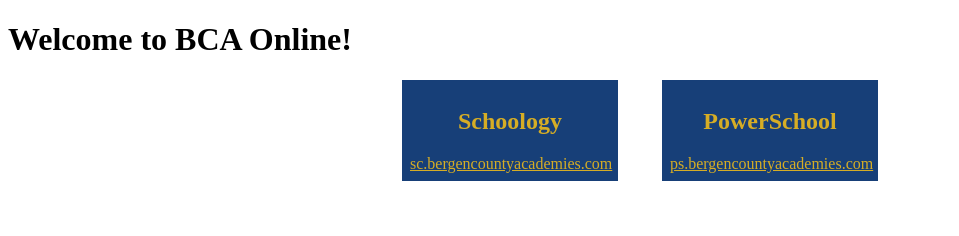
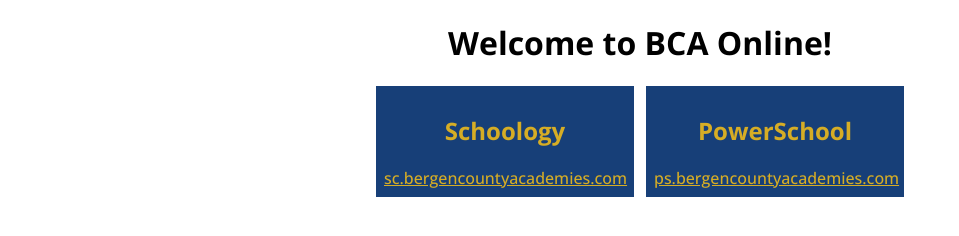
Before and after one commit to Bergen-County-Academies-Online/bergen-county-academies-online.github.io, a plain HTML site: page index.html in a window 1280 px wide. Shown: the whole page, without its empty margins (0-959 px from the left). Drawn offline with nearby package versions, Linux system fonts and the light colour scheme.

Commit message:
Changed font family

```diff
--- a/index.html
+++ b/index.html
@@ -5,6 +5,9 @@
     <meta name="viewport" content="width=device-width, initial-scale=1.0">
     <link rel="stylesheet" href="style.css">
     <title>BCA Online</title>
+    <link rel="preconnect" href="https://fonts.googleapis.com">
+    <link rel="preconnect" href="https://fonts.gstatic.com" crossorigin>
+    <link href="https://fonts.googleapis.com/css2?family=Open+Sans:ital,wght@0,300..800;1,300..800&display=swap" rel="stylesheet">
 </head>
 <body>
     <h1>Welcome to BCA Online!</h1>
--- a/script.js
+++ b/script.js
@@ -4,6 +4,7 @@ function createShortcut(name, URL) {
     shortcut.addEventListener("click", () => {
         location.href = URL;
     })
+    shortcut.title = URL;
 
     let shortcutTitle = document.createElement("h2");
     shortcutTitle.innerText = name;
--- a/style.css
+++ b/style.css
@@ -1,7 +1,19 @@
+body {
+    font-family: "Open Sans", sans-serif;
+    font-optical-sizing: auto;
+    font-weight: 500;
+    font-style: normal;
+    font-variation-settings:
+            "wdth" 100;
+}
+
+h1 {
+    text-align: center;
+}
 #shortcutsContainer {
     display: grid;
     grid-template-columns: repeat(auto-fit, minmax(250px, 250px));
-    gap: 10px;
+    gap: 20px;
     text-align: center;
     place-items: center;
     justify-content: center;
@@ -9,13 +21,14 @@
 .shortcut {
     background-color: #173F78;
     color: #D6AD25;
-    width: 200px;
+    width: 242px;
     padding: 8px 8px 8px 8px;
     cursor: pointer;
 }
 .shortcut:hover {
     background-color: #D6AD25;
     color: black;
+    text-decoration: underline;
     a {
         color: black;
     }
```
